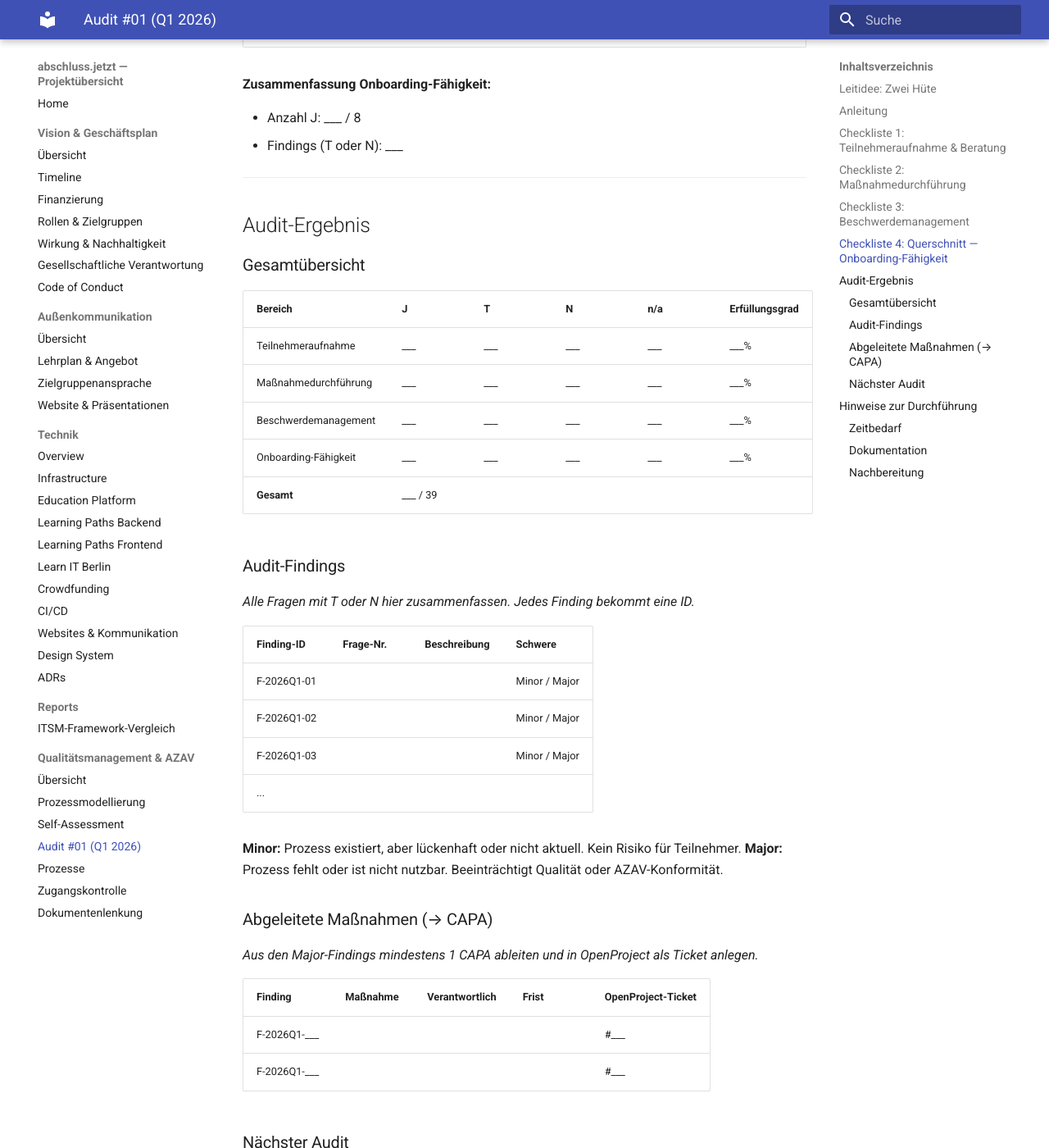
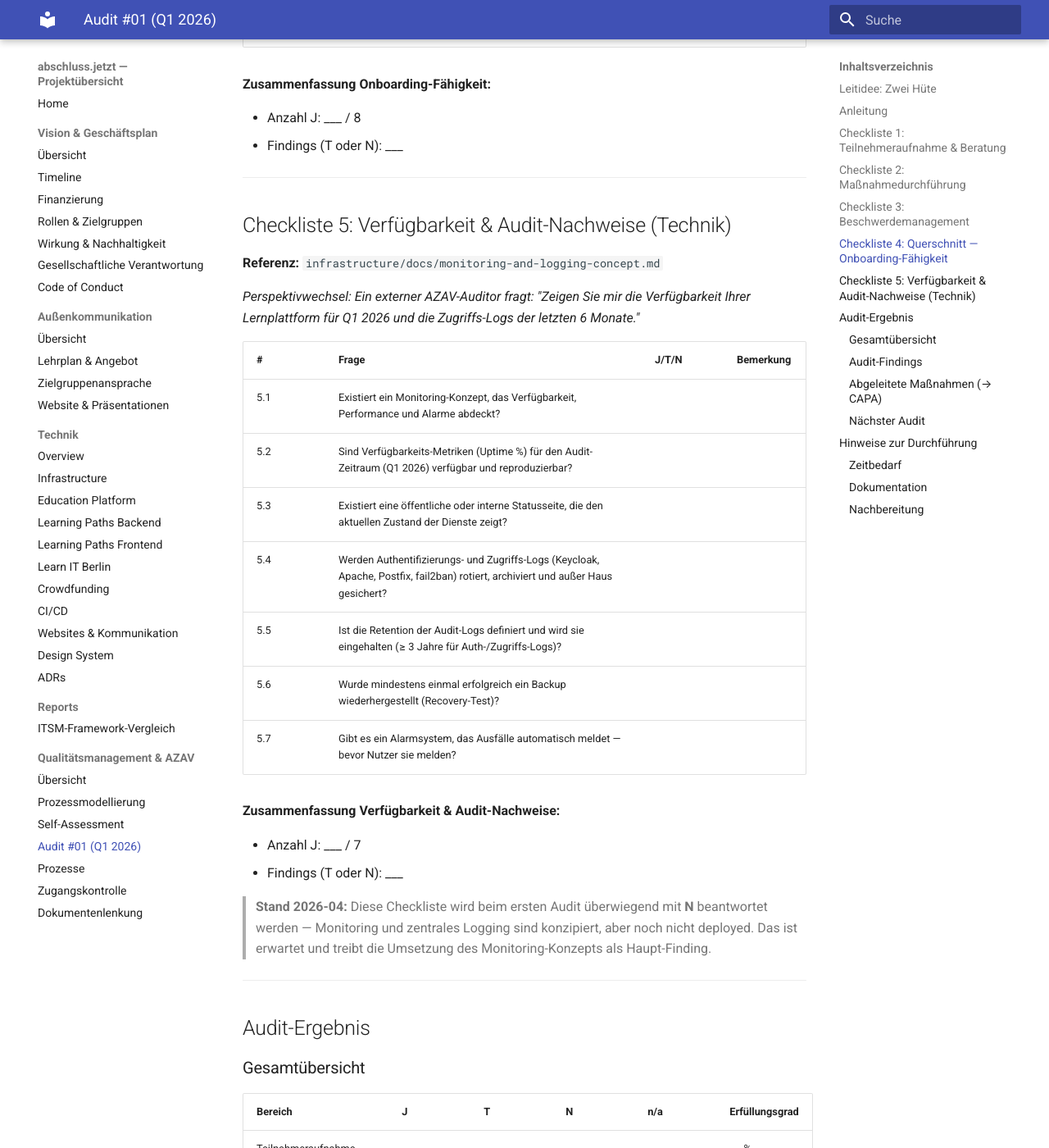
Before and after one commit to bodo/code-community, an MkDocs documentation site: the page built from docs/qm/audit-01-2026-q1.md, in a window 1280 px wide and 1400 px high, scrolled down 5161 px. Shown: the whole window at 82% size. Built offline with MkDocs 1.6.1 and Material for MkDocs 9.7.7, drawn with Linux system fonts in a browser that asks for light colours; some of the changed text lies outside the part shown.

Commit message:
QM: cross-reference monitoring and logging concept
- prozesse.md: technical SLA measurement via Prometheus/Grafana/Kuma
  referenced in Erfolgsmonitoring section
- zugangskontrolle.md: new Nachvollziehbarkeit section describing
  weekly YYYY-Www log rotation and off-site retention (\u22653 years)
- audit-01-2026-q1.md: new checklist 5 'Verfuegbarkeit & Audit-Nachweise
  (Technik)' with 7 questions driving monitoring rollout as a finding

```diff
--- a/docs/qm/audit-01-2026-q1.md
+++ b/docs/qm/audit-01-2026-q1.md
@@ -131,6 +131,31 @@ Bei **T** oder **N**: Kurze Notiz im Feld "Bemerkung". Aus diesen Notizen werden
 
 ---
 
+## Checkliste 5: Verfügbarkeit & Audit-Nachweise (Technik)
+
+**Referenz:** `infrastructure/docs/monitoring-and-logging-concept.md`
+
+*Perspektivwechsel: Ein externer AZAV-Auditor fragt: "Zeigen Sie mir die Verfügbarkeit Ihrer Lernplattform für Q1 2026 und die Zugriffs-Logs der letzten 6 Monate."*
+
+| # | Frage | J/T/N | Bemerkung |
+| --- | --- | --- | --- |
+| 5.1 | Existiert ein Monitoring-Konzept, das Verfügbarkeit, Performance und Alarme abdeckt? | | |
+| 5.2 | Sind Verfügbarkeits-Metriken (Uptime %) für den Audit-Zeitraum (Q1 2026) verfügbar und reproduzierbar? | | |
+| 5.3 | Existiert eine öffentliche oder interne Statusseite, die den aktuellen Zustand der Dienste zeigt? | | |
+| 5.4 | Werden Authentifizierungs- und Zugriffs-Logs (Keycloak, Apache, Postfix, fail2ban) rotiert, archiviert und außer Haus gesichert? | | |
+| 5.5 | Ist die Retention der Audit-Logs definiert und wird sie eingehalten (≥ 3 Jahre für Auth-/Zugriffs-Logs)? | | |
+| 5.6 | Wurde mindestens einmal erfolgreich ein Backup wiederhergestellt (Recovery-Test)? | | |
+| 5.7 | Gibt es ein Alarmsystem, das Ausfälle automatisch meldet — bevor Nutzer sie melden? | | |
+
+**Zusammenfassung Verfügbarkeit & Audit-Nachweise:**
+
+- Anzahl J: ___ / 7
+- Findings (T oder N): ___
+
+> **Stand 2026-04:** Diese Checkliste wird beim ersten Audit überwiegend mit **N** beantwortet werden — Monitoring und zentrales Logging sind konzipiert, aber noch nicht deployed. Das ist erwartet und treibt die Umsetzung des Monitoring-Konzepts als Haupt-Finding.
+
+---
+
 ## Audit-Ergebnis
 
 ### Gesamtübersicht
@@ -141,7 +166,8 @@ Bei **T** oder **N**: Kurze Notiz im Feld "Bemerkung". Aus diesen Notizen werden
 | Maßnahmedurchführung | ___ | ___ | ___ | ___ | ___% |
 | Beschwerdemanagement | ___ | ___ | ___ | ___ | ___% |
 | Onboarding-Fähigkeit | ___ | ___ | ___ | ___ | ___% |
-| **Gesamt** | ___ / 39 | | | | |
+| Verfügbarkeit & Audit-Nachweise | ___ | ___ | ___ | ___ | ___% |
+| **Gesamt** | ___ / 46 | | | | |
 
 ### Audit-Findings
 
```
Also changed, not shown: docs/qm/prozesse.md (+2 -0 lines), docs/qm/zugangskontrolle.md (+4 -0 lines).
